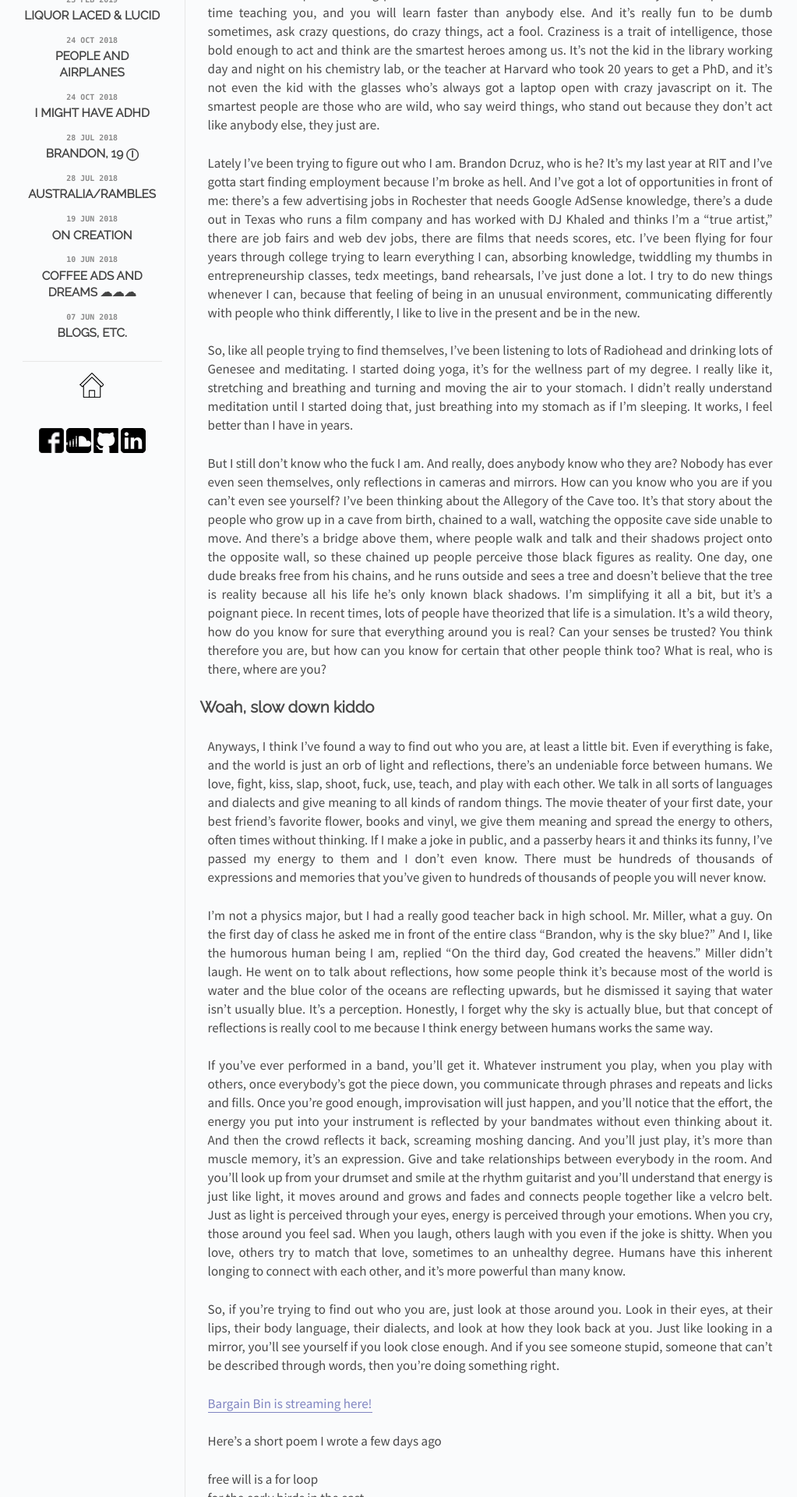
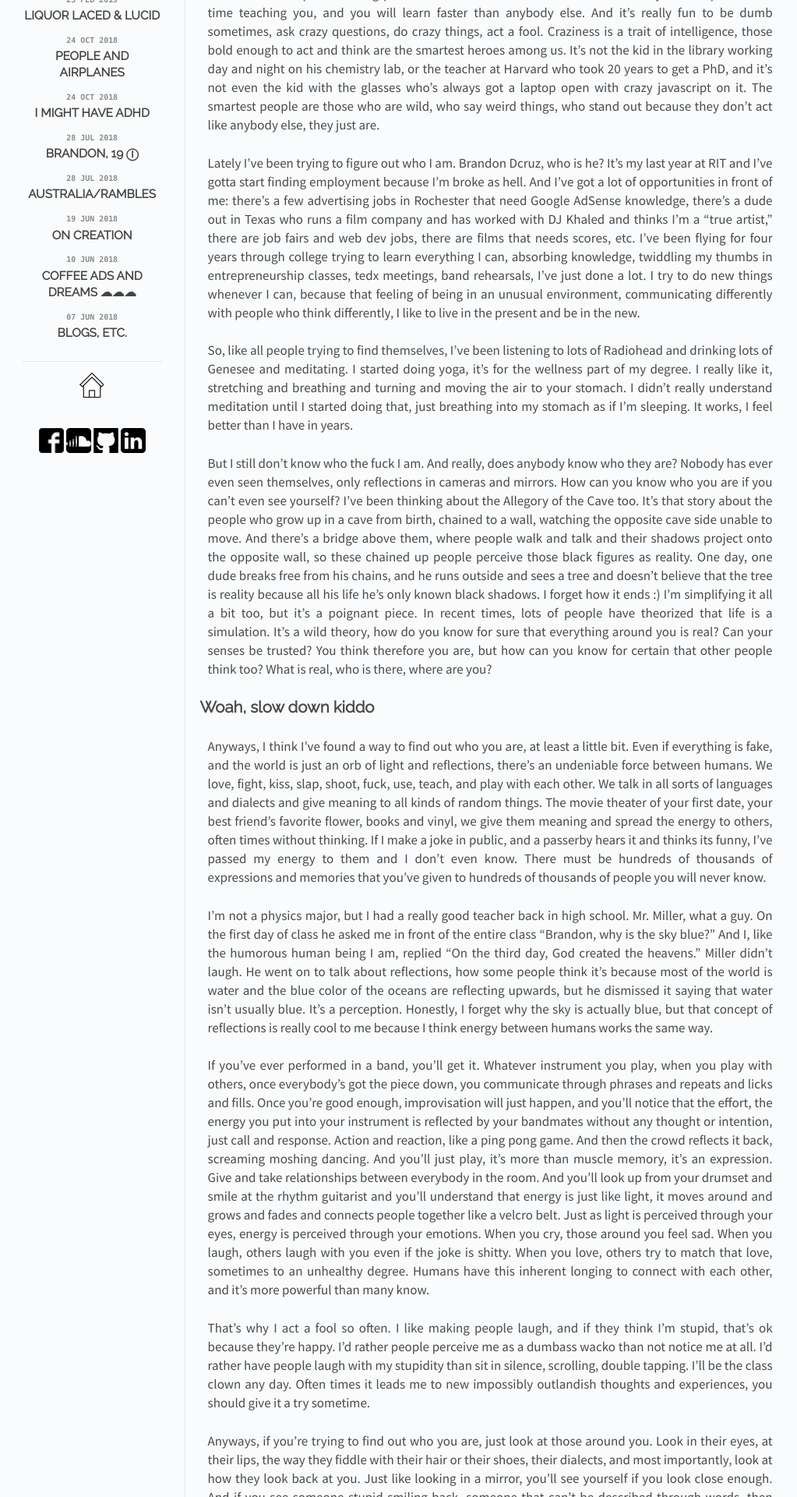
Before and after one commit to Dcruzships/AMBlog, a Jekyll site: the page built from _posts/2019-10-07-imbacklol.md, in a window 1280 px wide. Shown: the part 536-2456 px from the top of the page at 78% size, without its empty margins (121-1144 px from the left). Built offline with Jekyll 4.4.1, drawn with Linux system fonts in a browser that asks for light colours; some of the changed text lies outside the part shown.

Commit message:
010 Edit again haha

```diff
--- a/_posts/2019-10-07-imbacklol.md
+++ b/_posts/2019-10-07-imbacklol.md
@@ -11,11 +11,11 @@ categories: posts
 
 Someone smart once said "Always be the dumbest person in the room." I forget who said it, but it's crucial to development. Being perceived as "dumb" means that those around you will spend more time teaching you, and you will learn faster than anybody else. And it's really fun to be dumb sometimes, ask crazy questions, do crazy things, act a fool. Craziness is a trait of intelligence, those bold enough to act and think are the smartest heroes among us. It's not the kid in the library working day and night on his chemistry lab, or the teacher at Harvard who took 20 years to get a PhD, and it's not even the kid with the glasses who's always got a laptop open with crazy javascript on it. The smartest people are those who are wild, who say weird things, who stand out because they don't act like anybody else, they just are.
 
-Lately I've been trying to figure out who I am. Brandon Dcruz, who is he? It's my last year at RIT and I've gotta start finding employment because I'm broke as hell. And I've got a lot of opportunities in front of me: there's a few advertising jobs in Rochester that needs Google AdSense knowledge, there's a dude out in Texas who runs a film company and has worked with DJ Khaled and thinks I'm a "true artist," there are job fairs and web dev jobs, there are films that needs scores, etc. I've been flying for four years through college trying to learn everything I can, absorbing knowledge, twiddling my thumbs in entrepreneurship classes, tedx meetings, band rehearsals, I've just done a lot. I try to do new things whenever I can, because that feeling of being in an unusual environment, communicating differently with people who think differently, I like to live in the present and be in the new.
+Lately I've been trying to figure out who I am. Brandon Dcruz, who is he? It's my last year at RIT and I've gotta start finding employment because I'm broke as hell. And I've got a lot of opportunities in front of me: there's a few advertising jobs in Rochester that need Google AdSense knowledge, there's a dude out in Texas who runs a film company and has worked with DJ Khaled and thinks I'm a "true artist," there are job fairs and web dev jobs, there are films that needs scores, etc. I've been flying for four years through college trying to learn everything I can, absorbing knowledge, twiddling my thumbs in entrepreneurship classes, tedx meetings, band rehearsals, I've just done a lot. I try to do new things whenever I can, because that feeling of being in an unusual environment, communicating differently with people who think differently, I like to live in the present and be in the new.
 
 So, like all people trying to find themselves, I've been listening to lots of Radiohead and drinking lots of Genesee and meditating. I started doing yoga, it's for the wellness part of my degree. I really like it, stretching and breathing and turning and moving the air to your stomach. I didn't really understand meditation until I started doing that, just breathing into my stomach as if I'm sleeping. It works, I feel better than I have in years.
 
-But I still don't know who the fuck I am. And really, does anybody know who they are? Nobody has ever even seen themselves, only reflections in cameras and mirrors. How can you know who you are if you can't even see yourself? I've been thinking about the Allegory of the Cave too. It's that story about the people who grow up in a cave from birth, chained to a wall, watching the opposite cave side unable to move. And there's a bridge above them, where people walk and talk and their shadows project onto the opposite wall, so these chained up people perceive those black figures as reality. One day, one dude breaks free from his chains, and he runs outside and sees a tree and doesn't believe that the tree is reality because all his life he's only known black shadows. I'm simplifying it all a bit, but it's a poignant piece. In recent times, lots of people have theorized that life is a simulation. It's a wild theory, how do you know for sure that everything around you is real? Can your senses be trusted? You think therefore you are, but how can you know for certain that other people think too? What is real, who is there, where are you?
+But I still don't know who the fuck I am. And really, does anybody know who they are? Nobody has ever even seen themselves, only reflections in cameras and mirrors. How can you know who you are if you can't even see yourself? I've been thinking about the Allegory of the Cave too. It's that story about the people who grow up in a cave from birth, chained to a wall, watching the opposite cave side unable to move. And there's a bridge above them, where people walk and talk and their shadows project onto the opposite wall, so these chained up people perceive those black figures as reality. One day, one dude breaks free from his chains, and he runs outside and sees a tree and doesn't believe that the tree is reality because all his life he's only known black shadows. I forget how it ends :) I'm simplifying it all a bit too, but it's a poignant piece. In recent times, lots of people have theorized that life is a simulation. It's a wild theory, how do you know for sure that everything around you is real? Can your senses be trusted? You think therefore you are, but how can you know for certain that other people think too? What is real, who is there, where are you?
 
 ## Woah, slow down kiddo
 
@@ -23,13 +23,15 @@ Anyways, I think I've found a way to find out who you are, at least a little bit
 
 I'm not a physics major, but I had a really good teacher back in high school. Mr. Miller, what a guy. On the first day of class he asked me in front of the entire class "Brandon, why is the sky blue?" And I, like the humorous human being I am, replied "On the third day, God created the heavens." Miller didn't laugh. He went on to talk about reflections, how some people think it's because most of the world is water and the blue color of the oceans are reflecting upwards, but he dismissed it saying that water isn't usually blue. It's a perception. Honestly, I forget why the sky is actually blue, but that concept of reflections is really cool to me because I think energy between humans works the same way.
 
-If you've ever performed in a band, you'll get it. Whatever instrument you play, when you play with others, once everybody's got the piece down, you communicate through phrases and repeats and licks and fills. Once you're good enough, improvisation will just happen, and you'll notice that the effort, the energy you put into your instrument is reflected by your bandmates without even thinking about it. And then the crowd reflects it back, screaming moshing dancing. And you'll just play, it's more than muscle memory, it's an expression. Give and take relationships between everybody in the room. And you'll look up from your drumset and smile at the rhythm guitarist and you'll understand that energy is just like light, it moves around and grows and fades and connects people together like a velcro belt. Just as light is perceived through your eyes, energy is perceived through your emotions. When you cry, those around you feel sad. When you laugh, others laugh with you even if the joke is shitty. When you love, others try to match that love, sometimes to an unhealthy degree. Humans have this inherent longing to connect with each other, and it's more powerful than many know.
+If you've ever performed in a band, you'll get it. Whatever instrument you play, when you play with others, once everybody's got the piece down, you communicate through phrases and repeats and licks and fills. Once you're good enough, improvisation will just happen, and you'll notice that the effort, the energy you put into your instrument is reflected by your bandmates without any thought or intention, just call and response. Action and reaction, like a ping pong game. And then the crowd reflects it back, screaming moshing dancing. And you'll just play, it's more than muscle memory, it's an expression. Give and take relationships between everybody in the room. And you'll look up from your drumset and smile at the rhythm guitarist and you'll understand that energy is just like light, it moves around and grows and fades and connects people together like a velcro belt. Just as light is perceived through your eyes, energy is perceived through your emotions. When you cry, those around you feel sad. When you laugh, others laugh with you even if the joke is shitty. When you love, others try to match that love, sometimes to an unhealthy degree. Humans have this inherent longing to connect with each other, and it's more powerful than many know.
 
-So, if you're trying to find out who you are, just look at those around you. Look in their eyes, at their lips, their body language, their dialects, and look at how they look back at you. Just like looking in a mirror, you'll see yourself if you look close enough. And if you see someone stupid, someone that can't be described through words, then you're doing something right.
+That's why I act a fool so often. I like making people laugh, and if they think I'm stupid, that's ok because they're happy. I'd rather people perceive me as a dumbass wacko than not notice me at all. I'd rather have people laugh with my stupidity than sit in silence, scrolling, double tapping. I'll be the class clown any day. Often times it leads me to new impossibly outlandish thoughts and experiences, you should give it a try sometime.
 
-<a href="https://smarturl.it/bargainbin" target="_blank">Bargain Bin is streaming here!</a>
+Anyways, if you're trying to find out who you are, just look at those around you. Look in their eyes, at their lips, the way they fiddle with their hair or their shoes, their dialects, and most importantly, look at how they look back at you. Just like looking in a mirror, you'll see yourself if you look close enough. And if you see someone stupid smiling back, someone that can't be described through words, then you're doing something right.
 
-Here's a short poem I wrote a few days ago
+<a href="https://smarturl.it/bargainbin" target="_blank">My song Bargain Bin is streaming everywhere now!</a>
+
+Here's a short poem I wrote a few days ago, idk what to call it lol
 
 free will is a for loop<br>
 for the early birds in the east<br>
```
